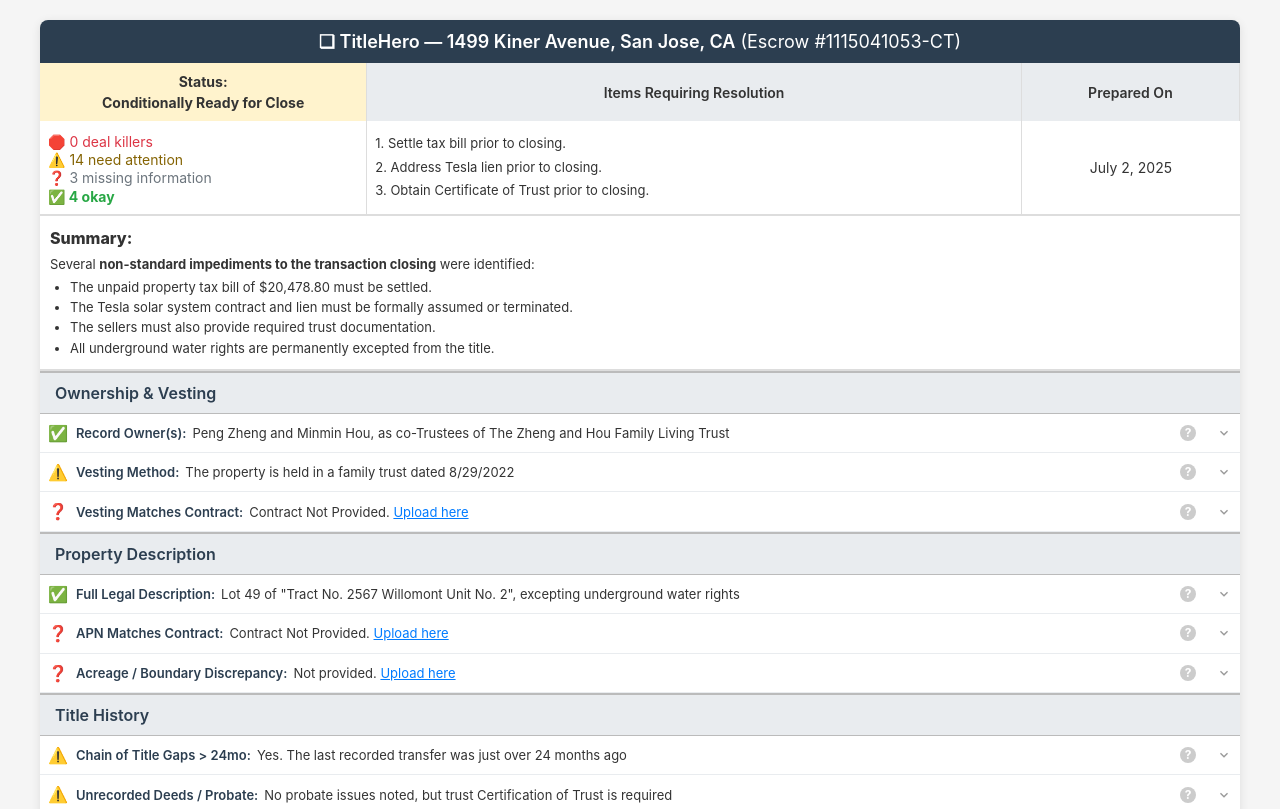
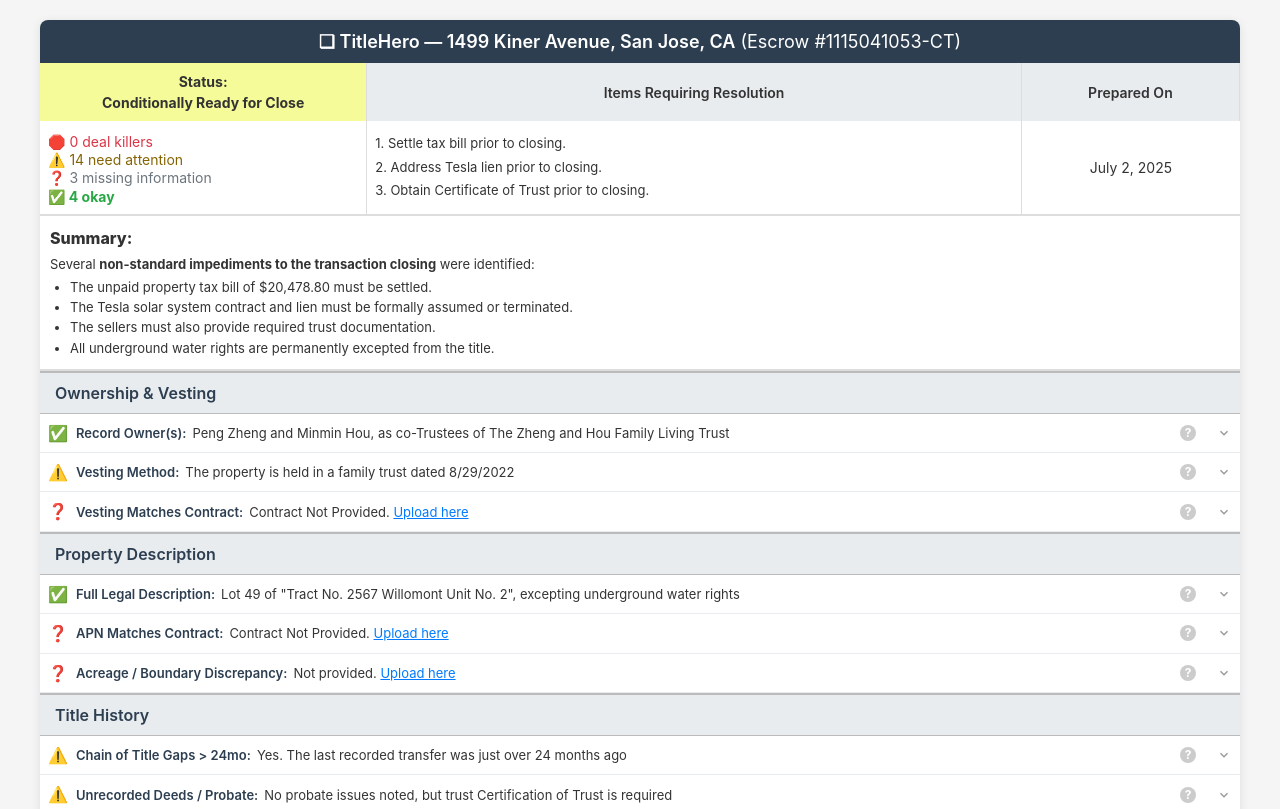
Before and after one commit to cckd42/title-hero, a plain HTML site: page index.html in a window 1280 px wide. Shown: the top 809 px of the page. Drawn offline with Linux system fonts and the light colour scheme.

Commit message:
Update index.html

```diff
--- a/index.html
+++ b/index.html
@@ -83,7 +83,7 @@
 
         }
         .status-table-cell.yellow-bg {
-            background-color: #fff3cd;
+            background-color: #f6fb99;
             font-weight: bold;
             text-align: center;
         }
```
